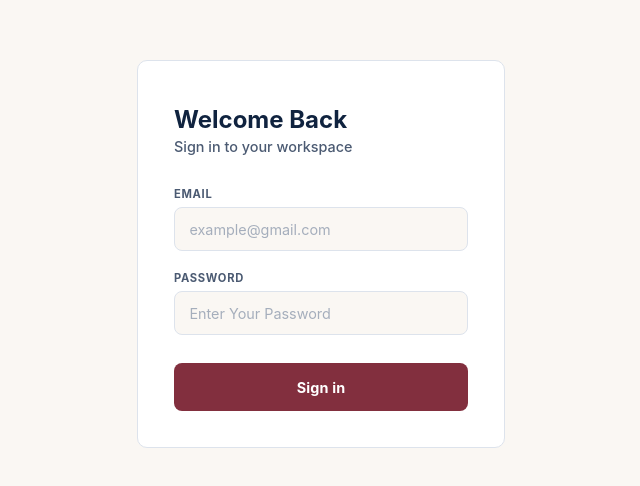
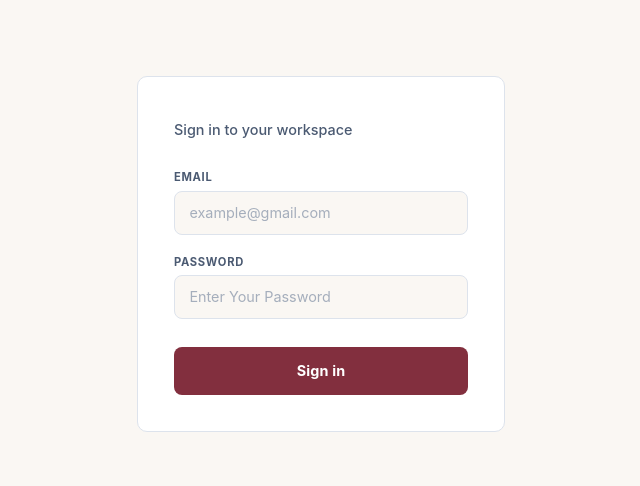
Before and after one commit to tejas101k/Scrum_Board, a plain HTML site: page index.html in a window 1280 px wide. Shown: the part 146-632 px from the top of the page, without its empty margins (319-959 px from the left). Drawn offline with Linux system fonts and the light colour scheme; a web font is replaced by a local one.

```diff
--- a/index.html
+++ b/index.html
@@ -17,7 +17,7 @@
   <section>
     <div class="login-card">
 
-      <h1>Welcome Back</h1>
+      <!-- <h1>Welcome Back</h1> -->
       <p>Sign in to your workspace</p>
       <form action="html/home.html">
 
```
